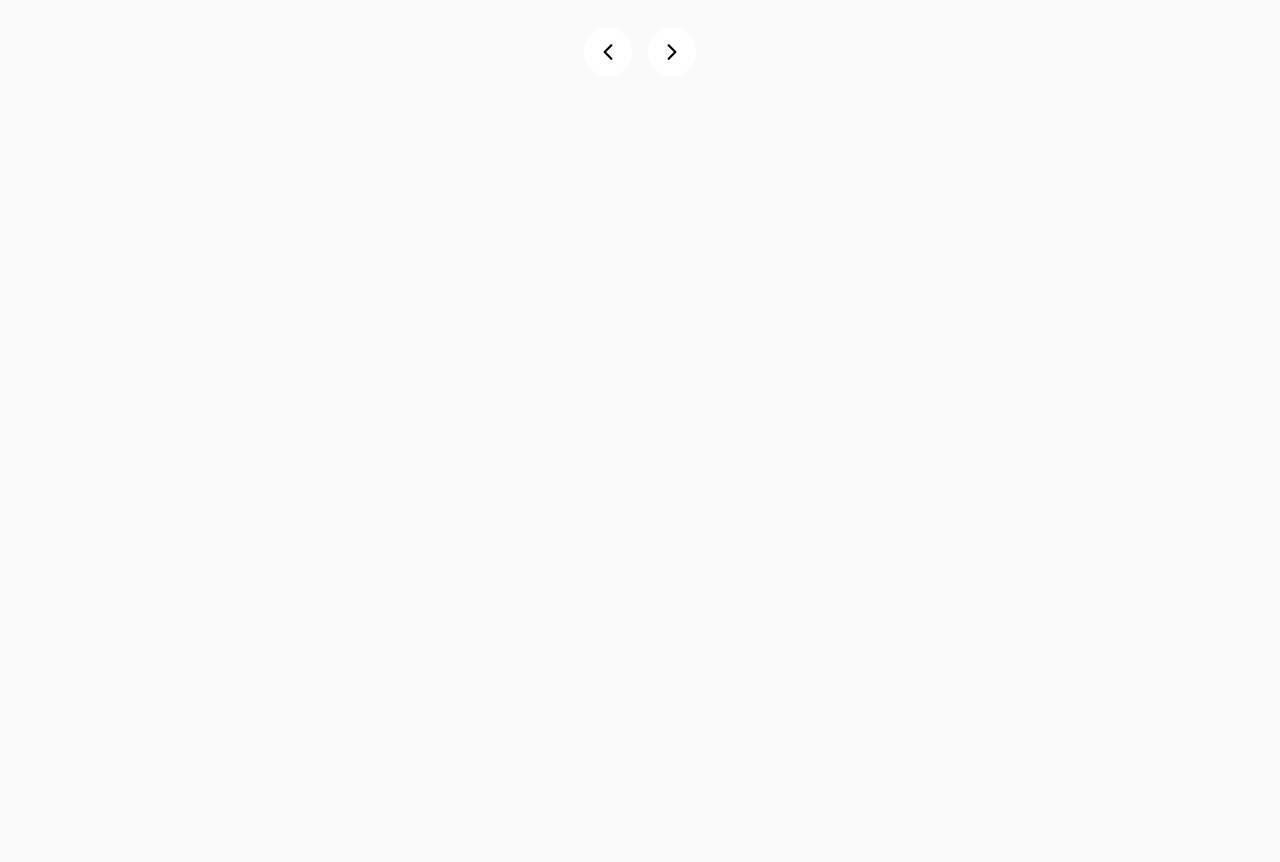
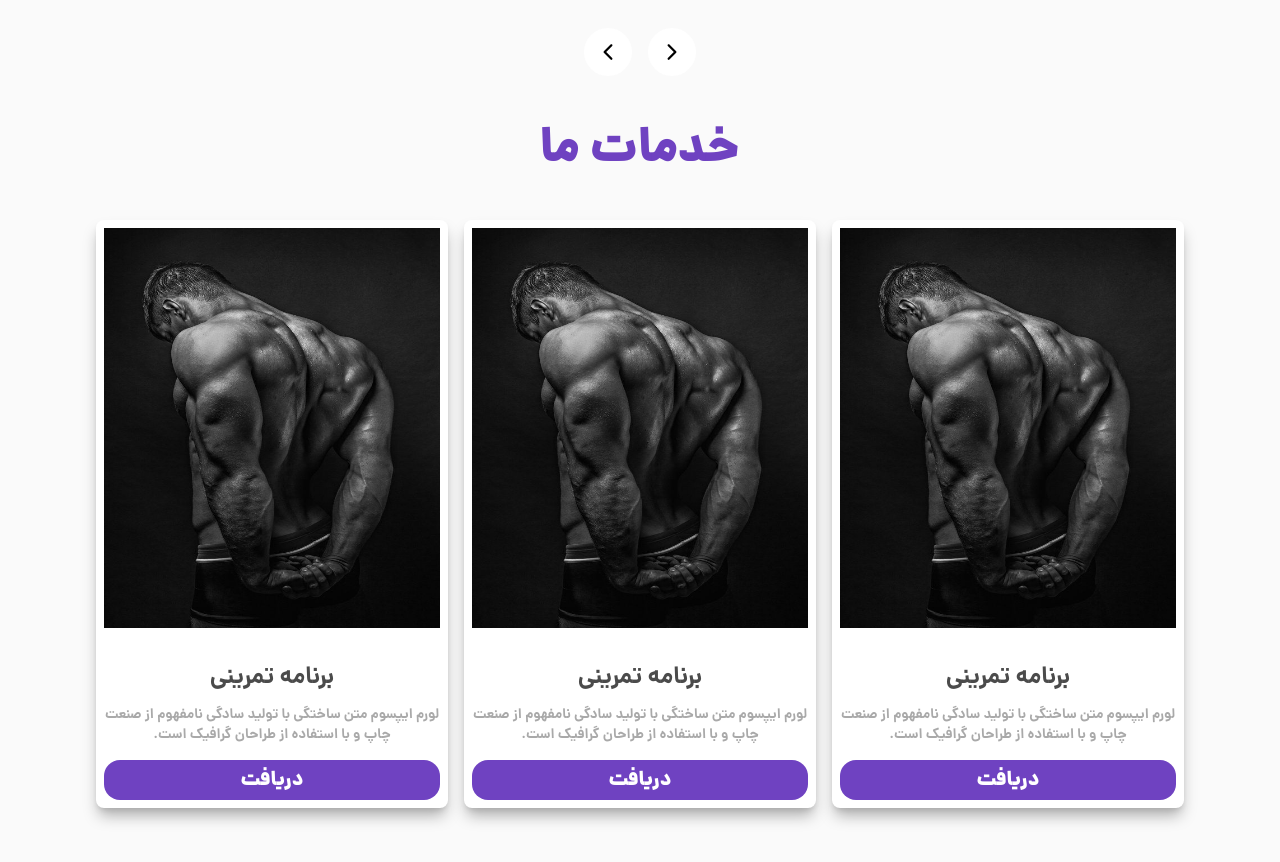
Before and after one commit to mohammadmehdidalvandii/fitplus-, a Next.js app: page / in a window 1280 px wide. Shown: the part 1260-2122 px from the top of the page. Built offline with nearby package versions, Linux system fonts and the light colour scheme.

Commit message:
created section services is success :

```diff
--- a/src/app/page.jsx
+++ b/src/app/page.jsx
@@ -1,6 +1,7 @@
 import Navbar from "@/components/modules/Navbar/Navbar";
 import Coaches from "@/components/template/home/Coaches/Coaches";
 import Header from "@/components/template/home/Header/Header";
+import Services from "@/components/template/home/Services/Services";
 
 export default function Home() {
   return (
@@ -8,6 +9,7 @@ export default function Home() {
     <Navbar/>
     <Header/>
     <Coaches/>
+    <Services/>
     <br /><br /><br /><br /><br /><br /><br /><br /><br /><br /><br /><br /><br /><br /><br /><br /><br /><br /><br /><br /><br /><br /><br /><br /><br /><br /><br /><br /><br /><br /><br /><br /><br /><br /><br /><br /><br /><br /><br /><br /><br /><br /><br /><br /><br /><br /><br /><br /><br /><br /><br /><br /><br /><br /><br /><br /><br /><br /><br /><br /><br /><br /><br /><br /><br /><br /><br /><br /><br /><br /><br /><br /><br /><br /><br /><br /><br /><br /><br /><br /><br /><br /><br /><br /><br /><br /><br /><br /><br /><br />
     </>
   );
--- /dev/null
+++ b/src/components/template/home/Services/Services.jsx
@@ -0,0 +1,43 @@
+import Image from 'next/image';
+import Link from 'next/link';
+import React from 'react';
+
+function Services() {
+  return (
+    <section className="block mt-12">
+        <div className="container">
+            <div className="block">
+                <h4 className="title">خدمات ما</h4>
+            </div>
+            <div className="grid mt-12 gap-4 lg:grid-cols-3 md:grid-cols-2 sm:grid-cols-1">
+                <div className="block text-center bg-white shadow-lg shadow-secondary-200 rounded-lg p-2">
+                    <Image src='/assets/images/p-1.jpg' alt='image services' width={100} height={100} className='w-full h-100'/>
+                    <div className="block mt-8">
+                        <h5 className="block font-danaBold text-2xl text-secondary-300">برنامه تمرینی </h5>
+                        <p className="block font-danaBold text-sm text-secondary-200 mt-3">لورم ایپسوم متن ساختگی با تولید سادگی نامفهوم از صنعت چاپ و با استفاده از طراحان گرافیک است.</p>
+                        <Link href='/' className='btn_primary mt-4'>دریافت</Link>
+                    </div>
+                </div>
+                <div className="block text-center bg-white shadow-lg shadow-secondary-200 rounded-lg p-2">
+                    <Image src='/assets/images/p-1.jpg' alt='image services' width={100} height={100} className='w-full h-100'/>
+                    <div className="block mt-8">
+                        <h5 className="block font-danaBold text-2xl text-secondary-300">برنامه تمرینی </h5>
+                        <p className="block font-danaBold text-sm text-secondary-200 mt-3">لورم ایپسوم متن ساختگی با تولید سادگی نامفهوم از صنعت چاپ و با استفاده از طراحان گرافیک است.</p>
+                        <Link href='/' className='btn_primary mt-4'>دریافت</Link>
+                    </div>
+                </div>
+                <div className="block text-center bg-white shadow-lg shadow-secondary-200 rounded-lg p-2">
+                    <Image src='/assets/images/p-1.jpg' alt='image services' width={100} height={100} className='w-full h-100'/>
+                    <div className="block mt-8">
+                        <h5 className="block font-danaBold text-2xl text-secondary-300">برنامه تمرینی </h5>
+                        <p className="block font-danaBold text-sm text-secondary-200 mt-3">لورم ایپسوم متن ساختگی با تولید سادگی نامفهوم از صنعت چاپ و با استفاده از طراحان گرافیک است.</p>
+                        <Link href='/' className='btn_primary mt-4'>دریافت</Link>
+                    </div>
+                </div>
+            </div>
+        </div>
+    </section>
+  )
+}
+
+export default Services
```
Also changed, not shown: public/assets/images/p-3.jpg (added).
